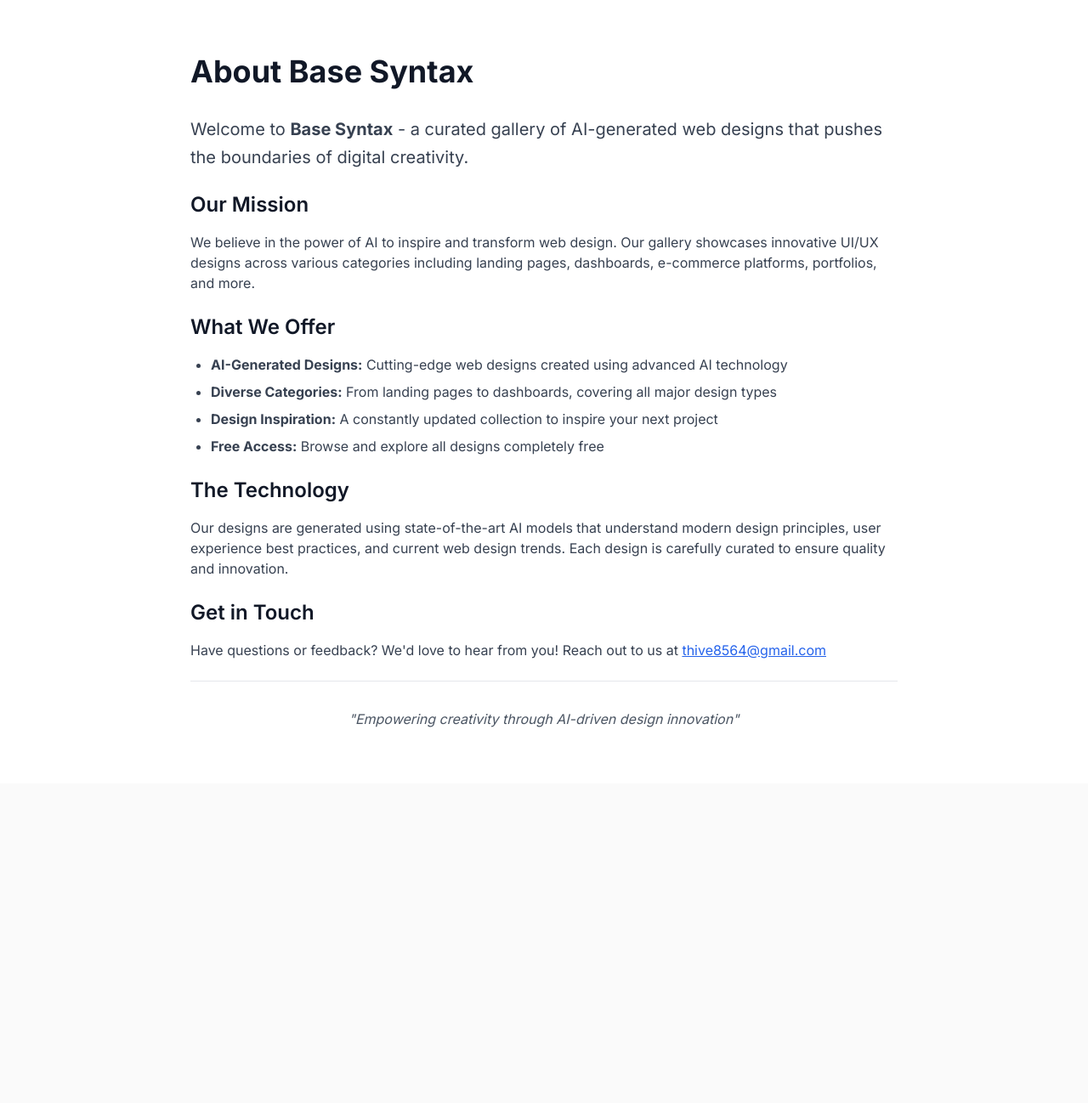
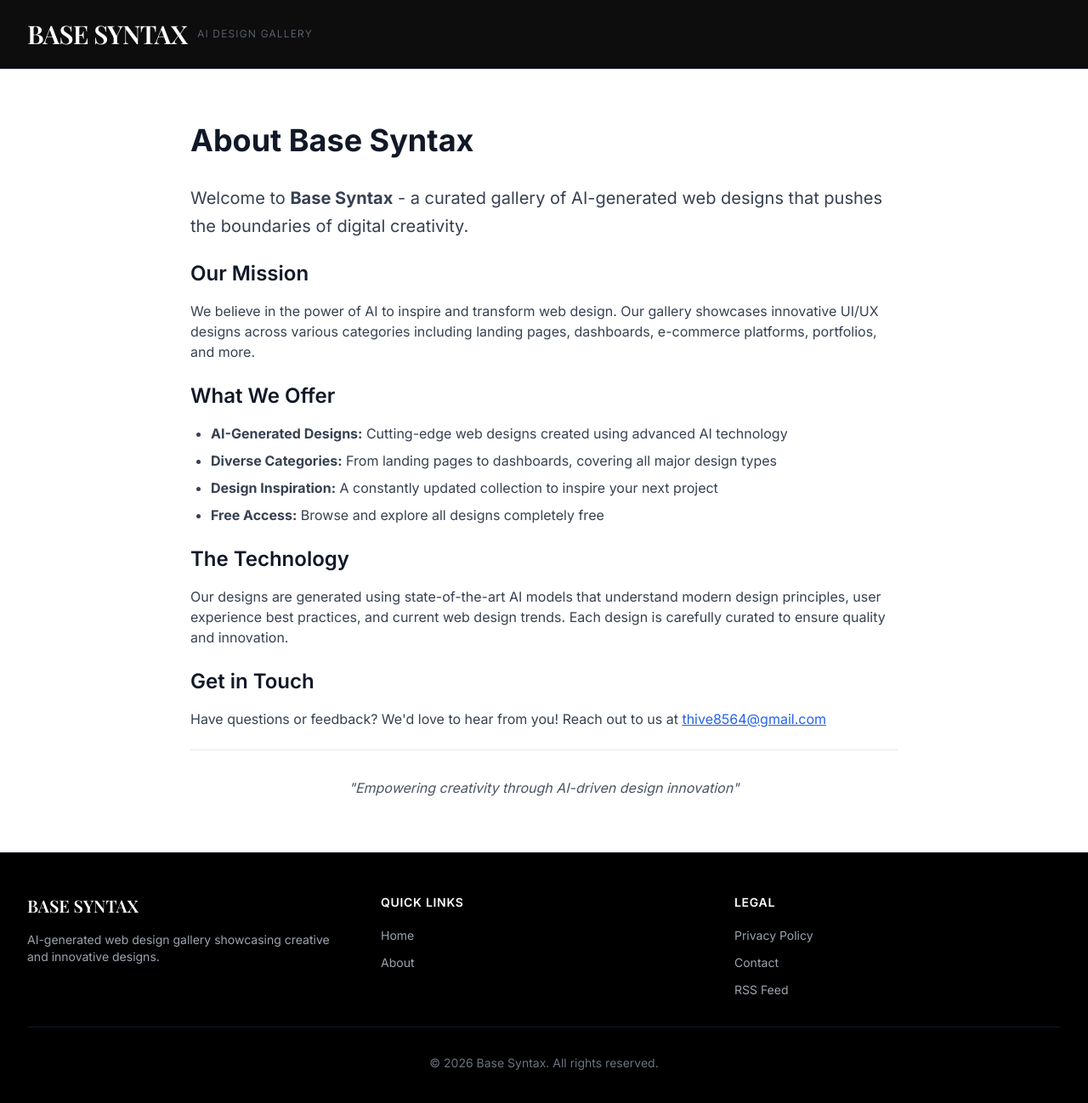
Before and after one commit to SecuThive/photopolio_maindesign, a Next.js app: page /about in a window 1280 px wide. Shown: the top 1298 px of the page at 85% size. Before the commit the page ends 922 px from the top, so only its background shows below. Built offline with nearby package versions, Linux system fonts and the light colour scheme.

Commit message:
update design

```diff
--- a/app/about/page.tsx
+++ b/app/about/page.tsx
@@ -1,4 +1,5 @@
 import type { Metadata } from "next";
+import Link from 'next/link';
 
 export const metadata: Metadata = {
   title: "About Us",
@@ -24,6 +25,24 @@ export default function AboutPage() {
 
   return (
     <div className="min-h-screen bg-white">
+      {/* Header */}
+      <header className="bg-black border-b border-gray-900 sticky top-0 z-40 backdrop-blur-sm bg-opacity-95">
+        <div className="max-w-7xl mx-auto px-4 sm:px-6 lg:px-8">
+          <div className="flex justify-between items-center h-20">
+            <div className="flex items-center">
+              <h1 className="text-2xl md:text-3xl font-display font-semibold text-white tracking-tight">
+                <Link href="/" className="hover:opacity-80 transition-opacity">
+                  BASE SYNTAX
+                </Link>
+              </h1>
+              <span className="ml-3 text-xs text-gray-500 font-light tracking-widest uppercase hidden sm:block">
+                AI Design Gallery
+              </span>
+            </div>
+          </div>
+        </div>
+      </header>
+
       <script
         type="application/ld+json"
         dangerouslySetInnerHTML={{ __html: JSON.stringify(jsonLd) }}
@@ -93,6 +112,36 @@ export default function AboutPage() {
           </section>
         </div>
       </div>
+
+      {/* Footer */}
+      <footer className="bg-black border-t border-gray-900 mt-auto">
+        <div className="max-w-7xl mx-auto px-4 sm:px-6 lg:px-8 py-12">
+          <div className="grid grid-cols-1 md:grid-cols-3 gap-8">
+            <div>
+              <h2 className="text-xl font-display font-semibold text-white mb-4">BASE SYNTAX</h2>
+              <p className="text-gray-400 text-sm">AI-generated web design gallery showcasing creative and innovative designs.</p>
+            </div>
+            <div>
+              <h3 className="text-sm font-semibold text-white mb-4 uppercase tracking-wider">Quick Links</h3>
+              <ul className="space-y-2">
+                <li><Link href="/" className="text-gray-400 hover:text-white text-sm transition-colors">Home</Link></li>
+                <li><Link href="/about" className="text-gray-400 hover:text-white text-sm transition-colors">About</Link></li>
+              </ul>
+            </div>
+            <div>
+              <h3 className="text-sm font-semibold text-white mb-4 uppercase tracking-wider">Legal</h3>
+              <ul className="space-y-2">
+                <li><Link href="/privacy-policy" className="text-gray-400 hover:text-white text-sm transition-colors">Privacy Policy</Link></li>
+                <li><Link href="/contact" className="text-gray-400 hover:text-white text-sm transition-colors">Contact</Link></li>
+                <li><a href="/feed.xml" className="text-gray-400 hover:text-white text-sm transition-colors">RSS Feed</a></li>
+              </ul>
+            </div>
+          </div>
+          <div className="mt-8 pt-8 border-t border-gray-900">
+            <p className="text-center text-gray-500 text-sm">© {new Date().getFullYear()} Base Syntax. All rights reserved.</p>
+          </div>
+        </div>
+      </footer>
     </div>
   );
 }
--- a/app/contact/page.tsx
+++ b/app/contact/page.tsx
@@ -1,4 +1,5 @@
 import type { Metadata } from "next";
+import Link from 'next/link';
 
 export const metadata: Metadata = {
   title: "Contact Us",
@@ -13,6 +14,24 @@ export const metadata: Metadata = {
 export default function ContactPage() {
   return (
     <div className="min-h-screen bg-white">
+      {/* Header */}
+      <header className="bg-black border-b border-gray-900 sticky top-0 z-40 backdrop-blur-sm bg-opacity-95">
+        <div className="max-w-7xl mx-auto px-4 sm:px-6 lg:px-8">
+          <div className="flex justify-between items-center h-20">
+            <div className="flex items-center">
+              <h1 className="text-2xl md:text-3xl font-display font-semibold text-white tracking-tight">
+                <Link href="/" className="hover:opacity-80 transition-opacity">
+                  BASE SYNTAX
+                </Link>
+              </h1>
+              <span className="ml-3 text-xs text-gray-500 font-light tracking-widest uppercase hidden sm:block">
+                AI Design Gallery
+              </span>
+            </div>
+          </div>
+        </div>
+      </header>
+
       <div className="max-w-4xl mx-auto px-4 sm:px-6 lg:px-8 py-16">
         <h1 className="text-4xl font-bold text-gray-900 mb-8">Contact Us</h1>
 
@@ -78,6 +97,36 @@ export default function ContactPage() {
           </section>
         </div>
       </div>
+
+      {/* Footer */}
+      <footer className="bg-black border-t border-gray-900 mt-auto">
+        <div className="max-w-7xl mx-auto px-4 sm:px-6 lg:px-8 py-12">
+          <div className="grid grid-cols-1 md:grid-cols-3 gap-8">
+            <div>
+              <h2 className="text-xl font-display font-semibold text-white mb-4">BASE SYNTAX</h2>
+              <p className="text-gray-400 text-sm">AI-generated web design gallery showcasing creative and innovative designs.</p>
+            </div>
+            <div>
+              <h3 className="text-sm font-semibold text-white mb-4 uppercase tracking-wider">Quick Links</h3>
+              <ul className="space-y-2">
+                <li><Link href="/" className="text-gray-400 hover:text-white text-sm transition-colors">Home</Link></li>
+                <li><Link href="/about" className="text-gray-400 hover:text-white text-sm transition-colors">About</Link></li>
+              </ul>
+            </div>
+            <div>
+              <h3 className="text-sm font-semibold text-white mb-4 uppercase tracking-wider">Legal</h3>
+              <ul className="space-y-2">
+                <li><Link href="/privacy-policy" className="text-gray-400 hover:text-white text-sm transition-colors">Privacy Policy</Link></li>
+                <li><Link href="/contact" className="text-gray-400 hover:text-white text-sm transition-colors">Contact</Link></li>
+                <li><a href="/feed.xml" className="text-gray-400 hover:text-white text-sm transition-colors">RSS Feed</a></li>
+              </ul>
+            </div>
+          </div>
+          <div className="mt-8 pt-8 border-t border-gray-900">
+            <p className="text-center text-gray-500 text-sm">© {new Date().getFullYear()} Base Syntax. All rights reserved.</p>
+          </div>
+        </div>
+      </footer>
     </div>
   );
 }
--- a/app/privacy-policy/page.tsx
+++ b/app/privacy-policy/page.tsx
@@ -1,4 +1,5 @@
 import type { Metadata } from "next";
+import Link from 'next/link';
 
 export const metadata: Metadata = {
   title: "Privacy Policy",
@@ -17,6 +18,24 @@ export const metadata: Metadata = {
 export default function PrivacyPolicyPage() {
   return (
     <div className="min-h-screen bg-white">
+      {/* Header */}
+      <header className="bg-black border-b border-gray-900 sticky top-0 z-40 backdrop-blur-sm bg-opacity-95">
+        <div className="max-w-7xl mx-auto px-4 sm:px-6 lg:px-8">
+          <div className="flex justify-between items-center h-20">
+            <div className="flex items-center">
+              <h1 className="text-2xl md:text-3xl font-display font-semibold text-white tracking-tight">
+                <Link href="/" className="hover:opacity-80 transition-opacity">
+                  BASE SYNTAX
+                </Link>
+              </h1>
+              <span className="ml-3 text-xs text-gray-500 font-light tracking-widest uppercase hidden sm:block">
+                AI Design Gallery
+              </span>
+            </div>
+          </div>
+        </div>
+      </header>
+
       <div className="max-w-4xl mx-auto px-4 sm:px-6 lg:px-8 py-16">
         <h1 className="text-4xl font-bold text-gray-900 mb-8">Privacy Policy</h1>
 
@@ -83,6 +102,36 @@ export default function PrivacyPolicyPage() {
           </section>
         </div>
       </div>
+
+      {/* Footer */}
+      <footer className="bg-black border-t border-gray-900 mt-auto">
+        <div className="max-w-7xl mx-auto px-4 sm:px-6 lg:px-8 py-12">
+          <div className="grid grid-cols-1 md:grid-cols-3 gap-8">
+            <div>
+              <h2 className="text-xl font-display font-semibold text-white mb-4">BASE SYNTAX</h2>
+              <p className="text-gray-400 text-sm">AI-generated web design gallery showcasing creative and innovative designs.</p>
+            </div>
+            <div>
+              <h3 className="text-sm font-semibold text-white mb-4 uppercase tracking-wider">Quick Links</h3>
+              <ul className="space-y-2">
+                <li><Link href="/" className="text-gray-400 hover:text-white text-sm transition-colors">Home</Link></li>
+                <li><Link href="/about" className="text-gray-400 hover:text-white text-sm transition-colors">About</Link></li>
+              </ul>
+            </div>
+            <div>
+              <h3 className="text-sm font-semibold text-white mb-4 uppercase tracking-wider">Legal</h3>
+              <ul className="space-y-2">
+                <li><Link href="/privacy-policy" className="text-gray-400 hover:text-white text-sm transition-colors">Privacy Policy</Link></li>
+                <li><Link href="/contact" className="text-gray-400 hover:text-white text-sm transition-colors">Contact</Link></li>
+                <li><a href="/feed.xml" className="text-gray-400 hover:text-white text-sm transition-colors">RSS Feed</a></li>
+              </ul>
+            </div>
+          </div>
+          <div className="mt-8 pt-8 border-t border-gray-900">
+            <p className="text-center text-gray-500 text-sm">© {new Date().getFullYear()} Base Syntax. All rights reserved.</p>
+          </div>
+        </div>
+      </footer>
     </div>
   );
 }
```
